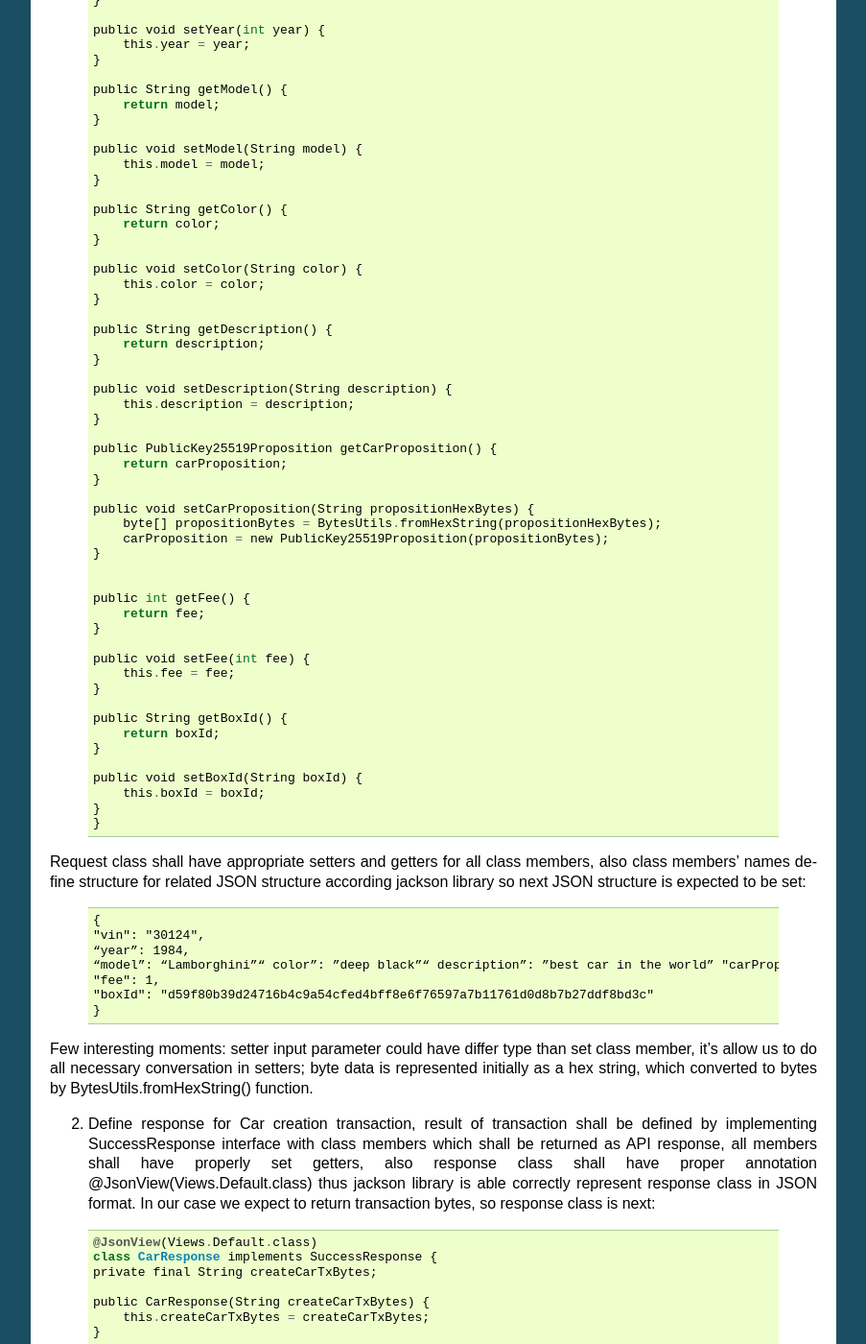
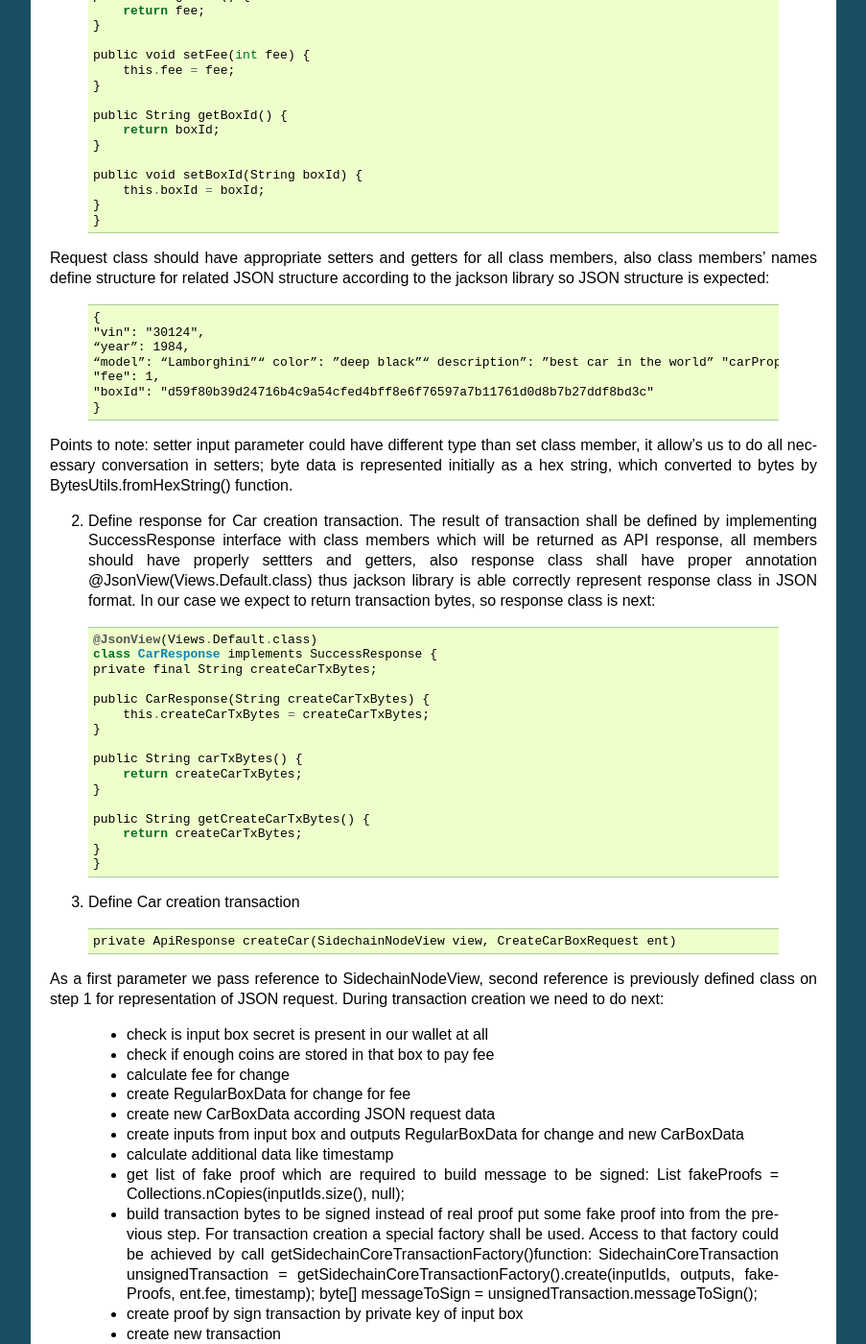
Before and after one commit to megaluck/documentation, a Sphinx documentation site: the page built from docs/introduction/08-Car-registry-tutorial.rst, in a window 1280 px wide and 1400 px high, scrolled down 4800 px. Shown: the whole window at 96% size, without its empty margins (198-1101 px from the left). Built offline with Sphinx 7.4.7, drawn with Linux system fonts in a browser that asks for light colours; pages that are not in the unit, such as notebooks, are missing from menus; some of the changed text lies outside the part shown.

Commit message:
Language

```diff
--- a/docs/introduction/08-Car-registry-tutorial.rst
+++ b/docs/introduction/08-Car-registry-tutorial.rst
@@ -105,7 +105,7 @@ So overall next classes will be created:
 Implementation of CarBoxData
 ****************************
 
-  CarBoxData is implemented according description from “Custom Box Data Creation” chapter as public class CarBoxData extends AbstractNoncedBoxData<PublicKey25519Proposition, CarBox, CarBoxData> with custom data as:
+  CarBoxData is implemented according to the description from “Custom Box Data Creation” chapter as public class CarBoxData extends AbstractNoncedBoxData<PublicKey25519Proposition, CarBox, CarBoxData> with custom data as:
 
     ::
 
@@ -130,7 +130,7 @@ Implementation of CarBoxData
          );
         }
 
-1. Serialization is implemented as SDK developer, as described before, shall include proposition and value into serialization. Ordering is not important.
+1. Serialization is implemented by the SDK developer, as described before, shall include proposition and value into serialization. Ordering is not important.
 2. CarBoxData shall have a value parameter as a Scorex limitation, but in our business logic CarBoxData does not use that data at all because each car is unique and doesn't have any inherent value. Thus value is hidden, i.e. value is not present in the constructor parameter and just set by default to “1” in the class constructor.
 3. public byte[] customFieldsHash() shall be implemented because we introduce some new custom data.
 
@@ -143,11 +143,11 @@ public class CarBoxDataSerializer implements NoncedBoxDataSerializer<CarBoxData>
 Implementation of CarBox
 ************************
 
-CarBox is implemented according to description from “Custom Box Class creation” chapter as
+CarBox is implemented according to the description from “Custom Box Class creation” chapter as
 public class CarBox extends AbstractNoncedBox<PublicKey25519Proposition, CarBoxData, CarBox>
 Few comments about implementation:
 
-  1. As a serialization part SDK developer shall include long nonce as a part of serialization, thus serialization is implemented in next way:
+  1. A long nonce whould be included as a part of serialization, thus serialization is implemented in next way:
 
     ::
         public byte[] bytes()
@@ -175,7 +175,7 @@ CarSellOrderData is implemented according description from “Custom Box Data Cr
 private final PublicKey25519Proposition sellerProposition;
 private final BigInteger vin;
 
-Few comments about implementation:
+Comments about implementation:
   1. Proposition and value shall be included in serialization as it done in CarBoxData
   2. Id of that box data shall different than in CarBoxData
 
@@ -197,7 +197,7 @@ public class CarSellOrder extends AbstractNoncedBox<PublicKey25519Proposition, C
 Extend API by creating new transactions Car creation transaction and Car sell Order transaction
 ***********************************************************************************************
 
-For our purpose we need to define two transaction  Car creation transaction and Car sell Order transaction  so according custom API extension manual we shall do next:
+For our purpose we need to define two transaction's, a Car creation transaction and a Car sell Order transaction according to the custom API extensionas below:
 
 a) Create a new class CarApi which extends ApplicationApiGroup class, add that new class to Route by it in SimpleAppModule, like described in Custom API manual. In our case it is done in CarRegistryAppModule by
 
@@ -302,7 +302,7 @@ b) Define Car creation transaction.
     }
     }
 
-Request class shall have appropriate setters and getters for all class members, also class members' names define structure for related JSON structure according  jackson library so next JSON structure is expected to be set:
+Request class should have appropriate setters and getters for all class members, also class members' names define structure for related JSON structure according to the jackson library so JSON structure is expected:
 
   ::
 
@@ -314,9 +314,9 @@ Request class shall have appropriate setters and getters for all class members,
     "boxId": "d59f80b39d24716b4c9a54cfed4bff8e6f76597a7b11761d0d8b7b27ddf8bd3c"
     }
 
-Few interesting moments: setter input parameter could have differ type than set class member, it’s allow us to do all necessary conversation in setters; byte data is represented initially as a hex string, which converted to bytes by BytesUtils.fromHexString() function.
+Points to note: setter input parameter could have different type than set class member, it allow's us to do all necessary conversation in setters; byte data is represented initially as a hex string, which converted to bytes by BytesUtils.fromHexString() function.
 
-2. Define response for Car creation transaction, result of transaction shall be defined by implementing SuccessResponse interface with class members which shall be returned as API response, all members shall have properly set getters, also response class shall have proper annotation @JsonView(Views.Default.class) thus jackson library is able correctly represent response class in JSON format. In our case we expect to return transaction bytes, so response class is next:
+2. Define response for Car creation transaction. The result of transaction shall be defined by implementing SuccessResponse interface with class members which will be returned as API response, all members should have properly settters and getters, also response class shall have proper annotation @JsonView(Views.Default.class) thus jackson library is able correctly represent response class in JSON format. In our case we expect to return transaction bytes, so response class is next:
 
   ::
 
@@ -347,7 +347,7 @@ As a first parameter we pass reference to SidechainNodeView, second reference is
 During transaction creation we need to do next:
 
   * check is input box secret is present in our wallet at all
-  * is stored coins in that box is enough to pay fee
+  * check if enough coins are stored in that box to pay fee
   * calculate fee for change
   * create RegularBoxData for change for fee
   * create new CarBoxData according JSON request data
```
Also changed, not shown: other parts of docs/introduction/08-Car-registry-tutorial.rst (+3 -3 lines).
